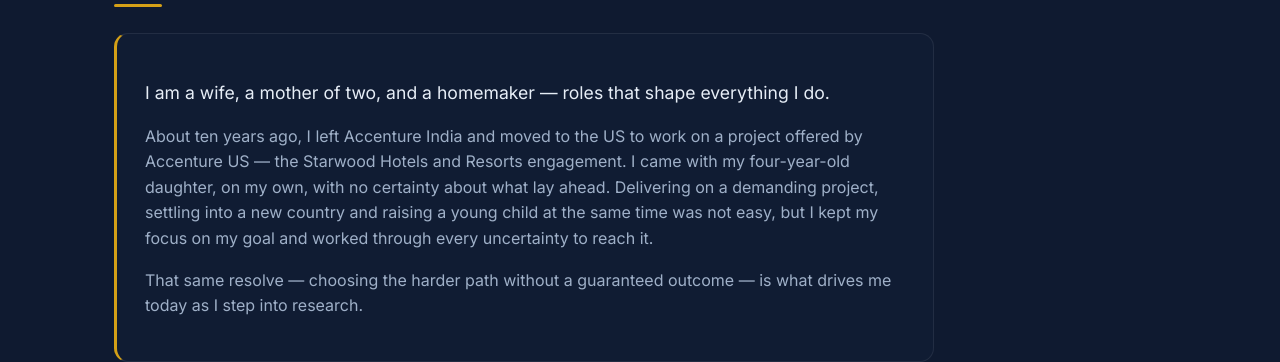
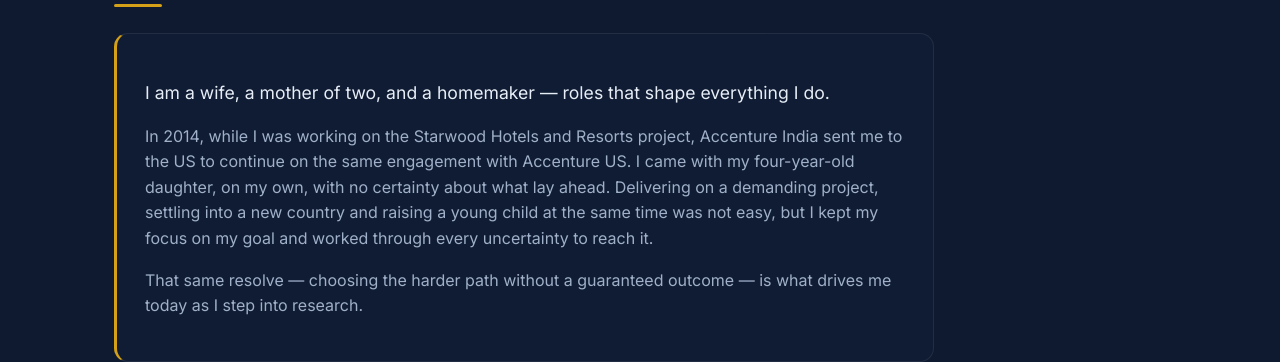
Before and after one commit to lizmathew-neo/liz-mathew-resume, a plain HTML site: page index.html in a window 1280 px wide. Shown: the part 8455-8817 px from the top of the page. Drawn offline with Linux system fonts and the light colour scheme; a script that the page names is missing.

Commit message:
Correct relocation details in personal section
Co-authored-by: Copilot <223556219+Copilot@users.noreply.github.com>

```diff
--- a/index.html
+++ b/index.html
@@ -469,8 +469,8 @@
           I am a wife, a mother of two, and a homemaker &mdash; roles that shape everything I do.
         </p>
         <p>
-          About ten years ago, I left Accenture India and moved to the US to work on a project offered by
-          Accenture US &mdash; the Starwood Hotels and Resorts engagement. I came with my four-year-old daughter,
+          In 2014, while I was working on the Starwood Hotels and Resorts project, Accenture India sent me to the
+          US to continue on the same engagement with Accenture US. I came with my four-year-old daughter,
           on my own, with no certainty about what lay ahead. Delivering on a demanding project, settling into a new
           country and raising a young child at the same time was not easy, but I kept my focus on my goal and
           worked through every uncertainty to reach it.
```
